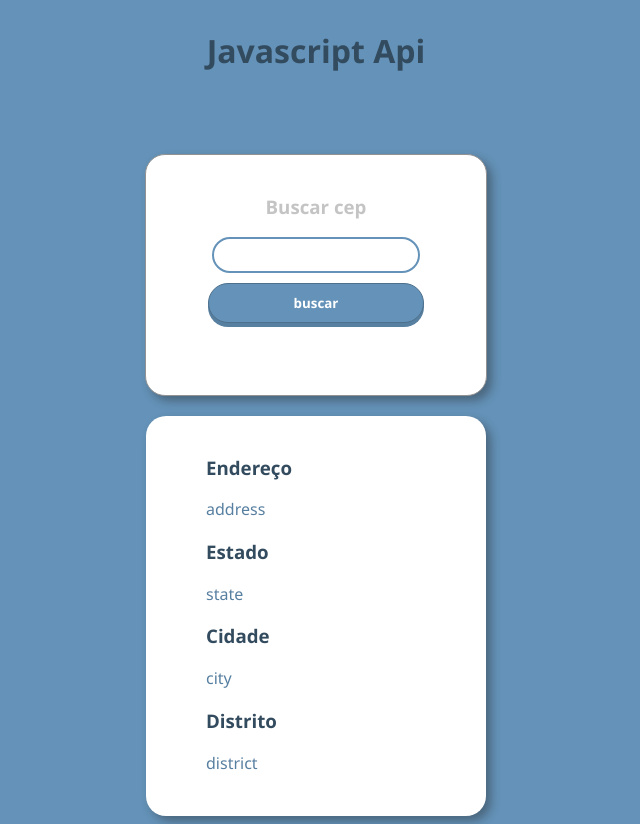
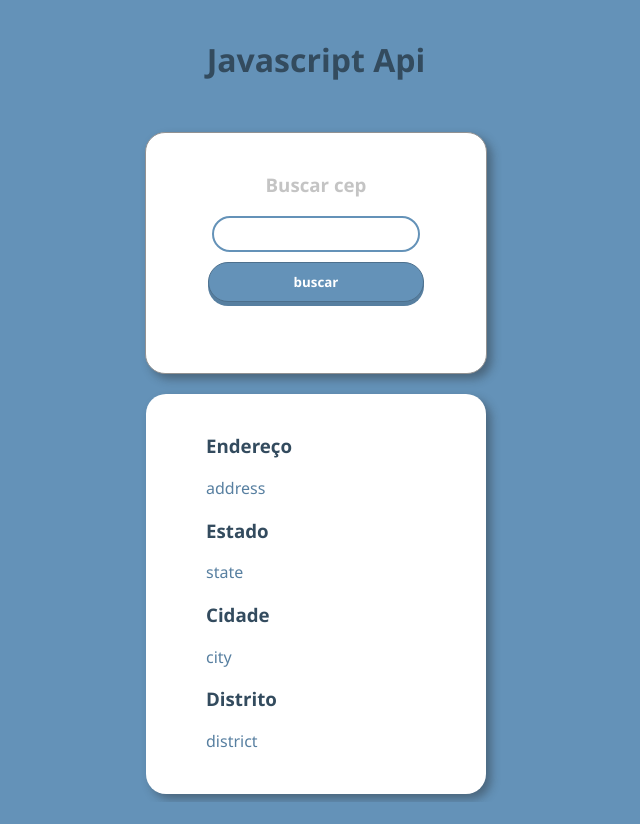
Before and after one commit to rafael1240/ApiCepJavascript, a plain HTML site: page index.html in a window 1280 px wide. Shown: the whole page, without its empty margins (324-964 px from the left). After the commit the page ends 802 px from the top, so only its background shows below. Drawn offline with Linux system fonts and the light colour scheme.

Commit message:
Update style.css

```diff
--- a/style.css
+++ b/style.css
@@ -1,6 +1,9 @@
 *{
     font-family: 'Segoe UI', Tahoma, Geneva, Verdana, sans-serif;
     color: #334b5e;
+}
+H1{
+    margin-top:30px;
 }
 body{
     background-color: #6492b8;
@@ -12,7 +15,7 @@ body{
     border-radius: 20px;
     background-color: white;
     padding: 20px;
-    margin-top: 60px;
+    margin-top: 30px;
     width: 300px;
     height: 200px;
     display: flex;
```
